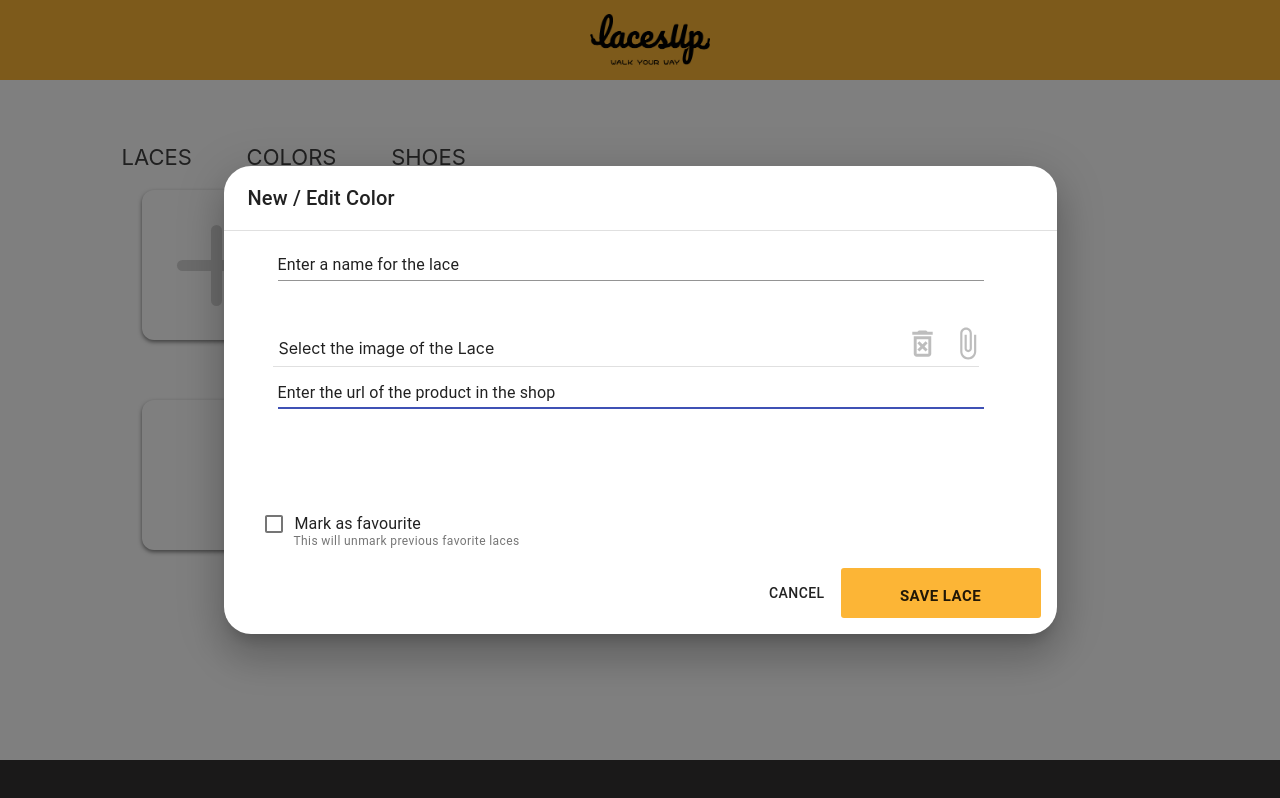
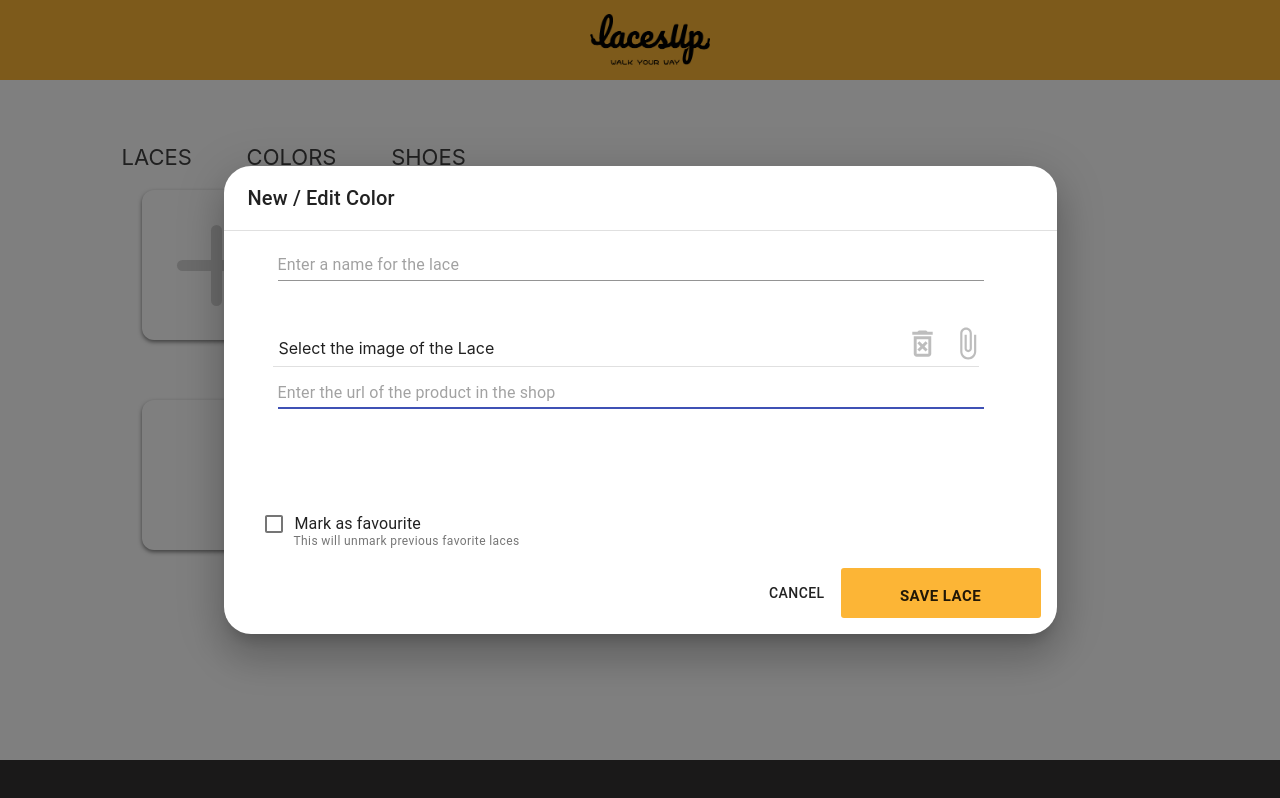
Before and after one commit to maja0000/Lacesup, a React (Create React App) app: page /admin in a window 1280 px wide. Both pictures are taken after a click on the element 216 px from the left and 265 px from the top of the page. Built offline with nearby package versions, Linux system fonts and the light colour scheme.

Commit message:
Give placeholder to lace fields

```diff
--- a/src/components/Admin/modals/LaceModal.js
+++ b/src/components/Admin/modals/LaceModal.js
@@ -57,15 +57,13 @@ export default function LaceModal({ handleClose, open }) {
   const [fileName, setFileName] = React.useState(
     'Select the image of the Lace'
   );
-  const [name, setName] = React.useState('Enter a name for the lace');
-  const [url, setUrl] = React.useState(
-    'Enter the url of the product in the shop'
-  );
+  const [name, setName] = React.useState('');
+  const [url, setUrl] = React.useState('');
   const [favorite, setFavorite] = React.useState(false);
 
   const classes = useStyles();
   const submitForm = () => {
-    fetch('https://laceup-backend.herokuapp.com/colors/', {
+    fetch('https://laceup-backend.herokuapp.com/laces', {
       method: 'post',
       body: JSON.stringify({
         name: name,
@@ -112,6 +110,7 @@ export default function LaceModal({ handleClose, open }) {
             id='name'
             type='name'
             value={name}
+            placeholder='Enter a name for the lace'
             onChange={(e) => setName(e.target.value)}
             fullWidth
             className={classes.formField}
@@ -154,6 +153,7 @@ export default function LaceModal({ handleClose, open }) {
             id='url'
             type='url'
             value={url}
+            placeholder='Enter the url of the product in the shop'
             onChange={(e) => setUrl(e.target.value)}
             fullWidth
             className={classes.formField}
--- a/src/components/ChooseLacesFeature/DisplayCustomShoes.js
+++ b/src/components/ChooseLacesFeature/DisplayCustomShoes.js
@@ -3,14 +3,14 @@ import React, { useState, useEffect } from 'react';
 
 function DisplayCustomShoes() {
   const [shoes, setShoes] = useState([]);
-  const [loading, setLoading] = useState(true);
+  const [loading, setLoading] = useState(false);
 
   useEffect(() => {
     fetch('https://laceup-backend.herokuapp.com/')
       .then((res) => res.json())
       .then((res) => {
         setShoes(res);
-        setLoading(false);
+        setLoading(true);
       })
       .catch((error) => {
         console.log('Error: ', error);
```
Also changed, not shown: src/components/ChooseLacesFeature/ChangeLaces.js (+5 -7 lines), src/components/ChooseLacesFeature/Slider/Slider.js (+8 -8 lines).
